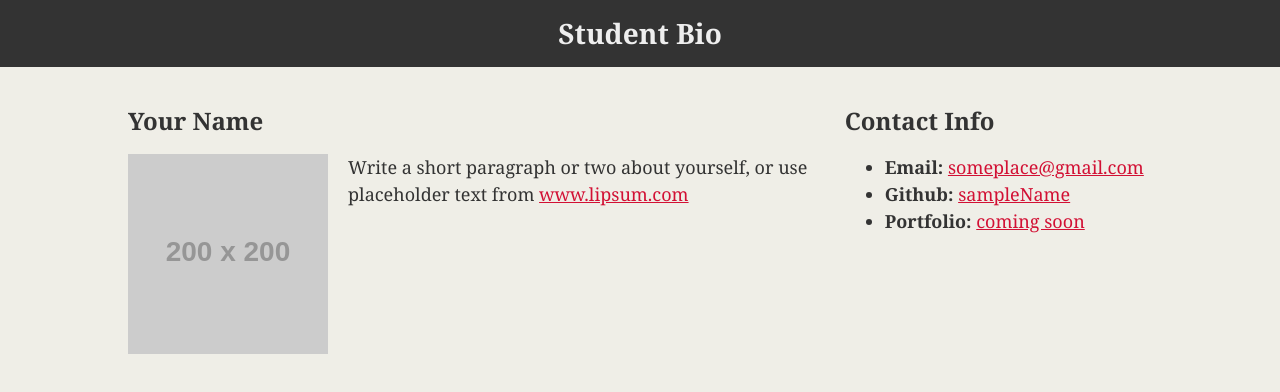
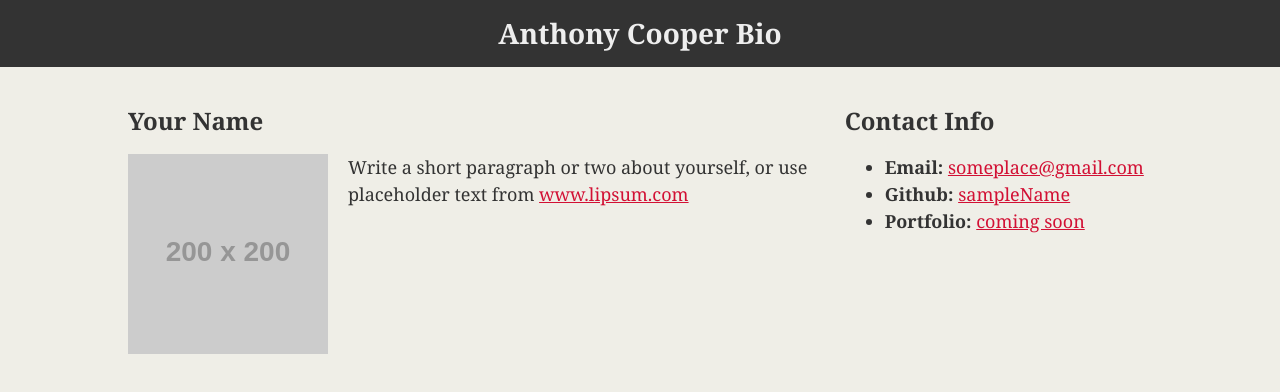
Before and after one commit to antcoop/new-bio, a plain HTML site: page index.html in a window 1280 px wide. Drawn offline with Linux system fonts and the light colour scheme; placeholder pictures from the web are drawn by us.

Commit message:
I updated title

```diff
--- a/index.html
+++ b/index.html
@@ -13,7 +13,7 @@
 
 <body>
   <header>
-    <h1>Student Bio</h1>
+    <h1>Anthony Cooper Bio</h1>
   </header>
 
   <div class="container">
```
